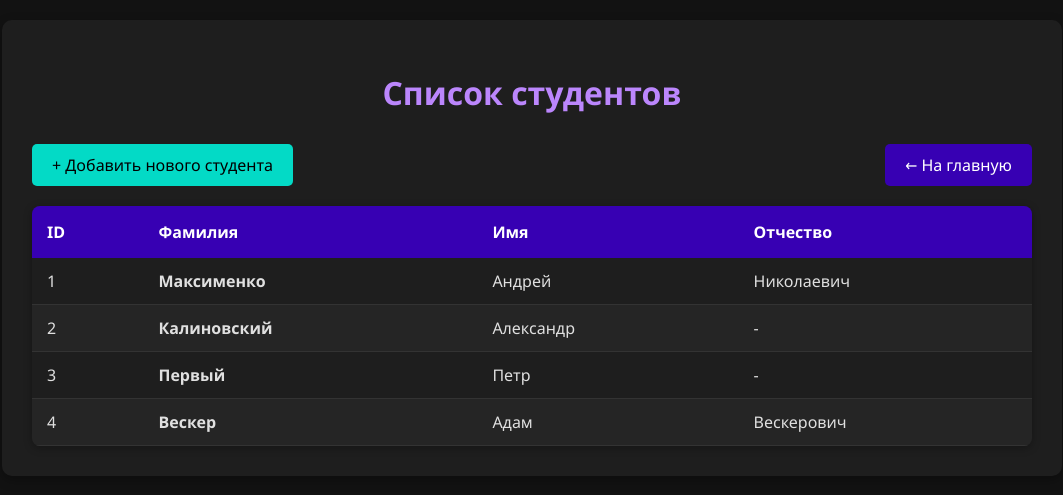
After one commit to SurfenUndWellen/PSTU-lessons, a Flask app: template templates/students_table.html in a window 1280 px wide. The commit adds this page. Shown: the top 495 px of the page, without its empty margins (108-1171 px from the left). Run offline with Flask 3, Linux system fonts and the light colour scheme; the template is opened without the code that fills it: values that come from a table or form of the project are taken from there, others are empty.

Commit message:
dynamic table

```diff
--- a/templates/student.html
+++ b/templates/student.html
@@ -21,6 +21,11 @@
         <input type="text" id="patronymic" name="patronymic">
         <br>
         <button type="submit" class="submit-button">Заполнить форму</button>
+        <a href="{{ url_for('student_table') }}"
+        style="background-color: #4a864c; color: white; padding: 10px 15px; text-decoration: none; border-radius: 5px; display: inline-block;">
+        Просмотреть всех студентов
+     </a>
+
     </form>
 </body>
 </html>
--- /dev/null
+++ b/templates/students_table.html
@@ -0,0 +1,145 @@
+<!DOCTYPE html>
+<html lang="ru">
+<head>
+    <meta charset="UTF-8">
+    <title>Список студентов</title>
+    <style>
+        body {
+            font-family: 'Segoe UI', Tahoma, Geneva, Verdana, sans-serif;
+            background-color: #121212;
+            margin: 0;
+            padding: 20px;
+            color: #e0e0e0;
+        }
+
+        .container {
+            max-width: 1000px;
+            margin: 0 auto;
+            background-color: #1e1e1e;
+            border-radius: 10px;
+            box-shadow: 0 4px 12px rgba(0, 0, 0, 0.3);
+            padding: 30px;
+        }
+
+        h1 {
+            color: #bb86fc;
+            text-align: center;
+            margin-bottom: 30px;
+        }
+
+        .action-buttons {
+            display: flex;
+            justify-content: space-between;
+            margin-bottom: 20px;
+        }
+
+        .btn {
+            display: inline-block;
+            padding: 10px 20px;
+            border-radius: 5px;
+            text-decoration: none;
+            font-weight: 500;
+            transition: all 0.3s ease;
+        }
+
+        .btn-primary {
+            background-color: #3700b3;
+            color: white;
+        }
+
+        .btn-primary:hover {
+            background-color: #6200ee;
+            transform: translateY(-2px);
+        }
+
+        .btn-success {
+            background-color: #03dac6;
+            color: #000000;
+        }
+
+        .btn-success:hover {
+            background-color: #018786;
+            transform: translateY(-2px);
+            color: white;
+        }
+
+        table {
+            width: 100%;
+            border-collapse: collapse;
+            margin-top: 20px;
+            overflow: hidden;
+            border-radius: 8px;
+            box-shadow: 0 2px 8px rgba(0, 0, 0, 0.3);
+        }
+
+        th {
+            background-color: #3700b3;
+            color: white;
+            padding: 15px;
+            text-align: left;
+            font-weight: 600;
+        }
+
+        td {
+            padding: 12px 15px;
+            border-bottom: 1px solid #333;
+            color: #e0e0e0;
+        }
+
+        tr:nth-child(even) {
+            background-color: #252525;
+        }
+
+        tr:hover {
+            background-color: #333;
+        }
+
+        .no-data {
+            text-align: center;
+            padding: 30px;
+            color: #9e9e9e;
+        }
+    </style>
+</head>
+<body>
+    <div class="container">
+        <h1>Список студентов</h1>
+
+        <div class="action-buttons">
+            <a href="{{ url_for('student') }}" class="btn btn-success">
+                + Добавить нового студента
+            </a>
+            <a href="{{ url_for('home') }}" class="btn btn-primary">
+                ← На главную
+            </a>
+        </div>
+
+        <table>
+            <thead>
+                <tr>
+                    <th>ID</th>
+                    <th>Фамилия</th>
+                    <th>Имя</th>
+                    <th>Отчество</th>
+                </tr>
+            </thead>
+            <tbody>
+                {% for student in students %}
+                <tr>
+                    <td>{{ student.id }}</td>
+                    <td><strong>{{ student.surname }}</strong></td>
+                    <td>{{ student.name }}</td>
+                    <td>{{ student.patronymic or '-' }}</td>
+                </tr>
+                {% else %}
+                <tr>
+                    <td colspan="4" class="no-data">
+                        Нет данных о студентах
+                    </td>
+                </tr>
+                {% endfor %}
+            </tbody>
+        </table>
+    </div>
+</body>
+</html>
```
Also changed, not shown: instance/database.db.
